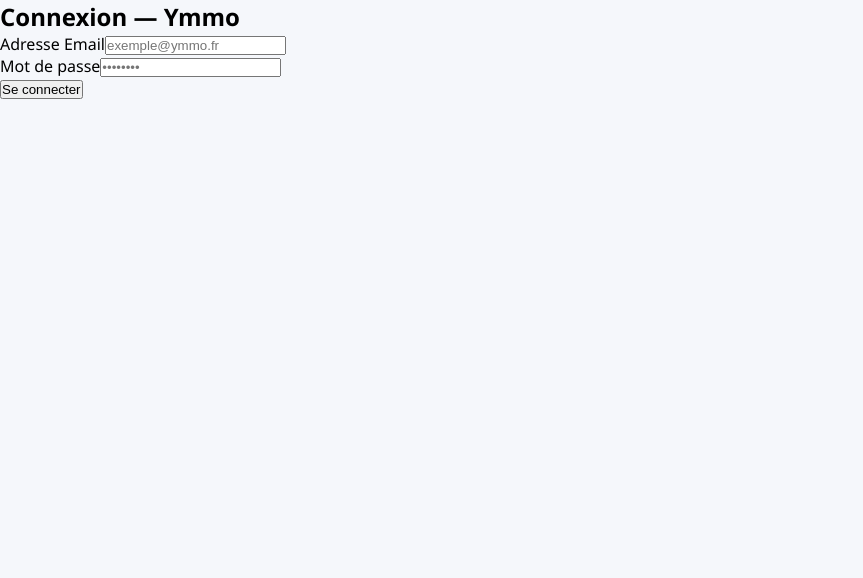
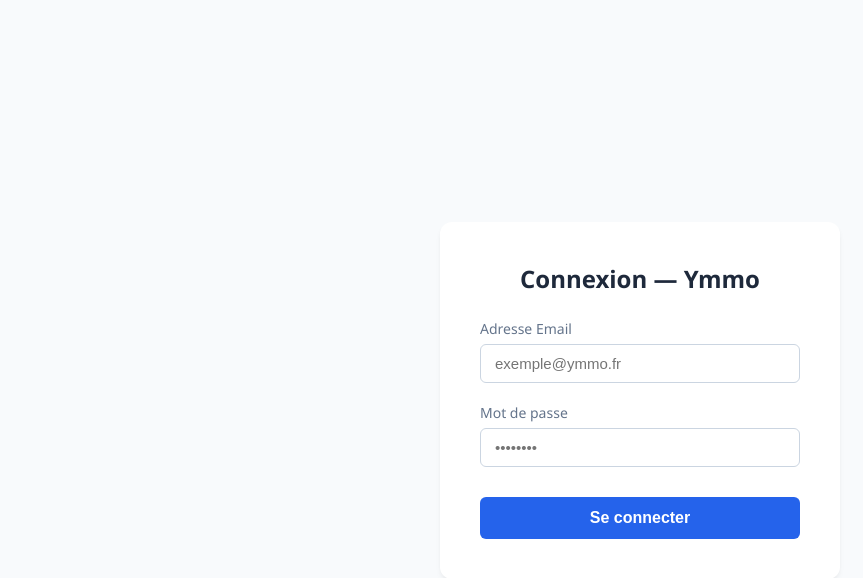
Before and after one commit to Leo-LTdev/B2-Infra-Dev, a Vue app in the folder front/: page /login in a window 1280 px wide. Shown: the top 578 px of the page, without its empty margins (0-863 px from the left). Built offline with nearby package versions, Linux system fonts and the light colour scheme; the HTML template or start-up script is replaced by a standard one.

Commit message:
front done

```diff
--- a/front/env.d.ts
+++ b/front/env.d.ts
@@ -3,3 +3,8 @@
   const component: DefineComponent<{}, {}, any>
   export default component
 }
+
+declare module '*.css' {
+  const content: Record<string, string>;
+  export default content;
+}
--- a/front/src/assets/main.css
+++ b/front/src/assets/main.css
@@ -1,35 +1,10 @@
-@import './base.css';
-
-#app {
-  max-width: 1280px;
-  margin: 0 auto;
-  padding: 2rem;
-  font-weight: normal;
+:root {
+  --primary-color: #2563eb;       /* Bleu moderne */
+  --primary-hover: #1d4ed8;
+  --bg-container: #f8fafc;        /* Fond très légèrement grisé */
+  --bg-card: #ffffff;
+  --text-main: #1e293b;
+  --text-muted: #64748b;
+  --border-color: #cbd5e1;
+  --error-color: #ef4444;
 }
-
-a,
-.green {
-  text-decoration: none;
-  color: hsla(160, 100%, 37%, 1);
-  transition: 0.4s;
-  padding: 3px;
-}
-
-@media (hover: hover) {
-  a:hover {
-    background-color: hsla(160, 100%, 37%, 0.2);
-  }
-}
-
-@media (min-width: 1024px) {
-  body {
-    display: flex;
-    place-items: center;
-  }
-
-  #app {
-    display: grid;
-    grid-template-columns: 1fr 1fr;
-    padding: 0 2rem;
-  }
-}
--- a/front/src/main.ts
+++ b/front/src/main.ts
@@ -2,6 +2,8 @@
 import App from './App.vue'
 import router from './router'
 import api from './services/api'
+
+import './assets/main.css'
 
 const app = createApp(App)
 
--- a/front/src/router/index.ts
+++ b/front/src/router/index.ts
@@ -1,6 +1,7 @@
 import { createRouter, createWebHistory } from 'vue-router'
 import type { RouteRecordRaw } from 'vue-router'
 import LoginView from '../views/LoginView.vue'
+import HomeView from '@/views/HomeView.vue'
 
 const routes: Array<RouteRecordRaw> = [
   {
@@ -11,6 +12,11 @@
     path: '/login',
     name: 'login',
     component: LoginView
+  },
+  {
+    path: '/home',
+    name: 'home',
+    component : HomeView
   }
 ]
 
--- a/front/src/views/LoginView.vue
+++ b/front/src/views/LoginView.vue
@@ -25,7 +25,9 @@
     });
 
 
-    console.log('Connecté ! Voici les données :', response?.data)
+    router.push('/home');
+
+
   } catch (error: any) {
     errorMessage.value = error?.response?.data?.message || 'Une erreur est survenue lors de la connexion.'
     console.error('Erreur lors de la connexion', error?.response?.data?.message)
@@ -56,4 +58,94 @@
 </template>
 
 <style scoped>
+  /* --- Container Principal --- */
+  .login-container {
+    display: flex;
+    justify-content: center;
+    align-items: center;
+    min-height: 100vh;
+    background-color: var(--bg-container);
+    font-family: 'Segoe UI', Roboto, Helvetica, Arial, sans-serif;
+    padding: 20px;
+  }
+
+  /* --- Carte de Connexion --- */
+  .login-card {
+    background: var(--bg-card);
+    padding: 40px;
+    border-radius: 12px;
+    box-shadow: 0 4px 6px -1px rgba(0, 0, 0, 0.05), 0 2px 4px -1px rgba(0, 0, 0, 0.03);
+    width: 100%;
+    max-width: 400px;
+  }
+
+  .login-card h2 {
+    margin-top: 0;
+    margin-bottom: 24px;
+    color: var(--text-main);
+    font-size: 24px;
+    font-weight: 600;
+    text-align: center;
+  }
+
+  /* --- Formulaire --- */
+  .form-group {
+    margin-bottom: 20px;
+    display: flex;
+    flex-direction: column;
+  }
+
+  .form-group label {
+    margin-bottom: 6px;
+    color: var(--text-muted);
+    font-size: 14px;
+    font-weight: 500;
+  }
+
+  .form-group input {
+    padding: 10px 14px;
+    border: 1px solid var(--border-color);
+    border-radius: 6px;
+    font-size: 15px;
+    color: var(--text-main);
+    transition: border-color 0.2s, box-shadow 0.2s;
+    outline: none;
+  }
+
+  /* --- Message d'erreur --- */
+  .error-text {
+    color: var(--error-color);
+    font-size: 14px;
+    margin-top: -10px;
+    margin-bottom: 15px;
+    font-weight: 500;
+  }
+
+  /* --- Bouton --- */
+  button {
+    width: 100%;
+    padding: 12px;
+    background-color: var(--primary-color);
+    color: white;
+    border: none;
+    border-radius: 6px;
+    font-size: 16px;
+    font-weight: 600;
+    cursor: pointer;
+    transition: background-color 0.2s;
+    margin-top: 10px;
+  }
+
+  button:hover:not(:disabled) {
+    background-color: var(--primary-hover);
+  }
+
+  /* Style quand le bouton est désactivé (isLoading) */
+  button:disabled {
+    background-color: var(--border-color);
+    color: var(--text-muted);
+    cursor: not-allowed;
+    opacity: 0.7;
+  }
+
 </style>
```
